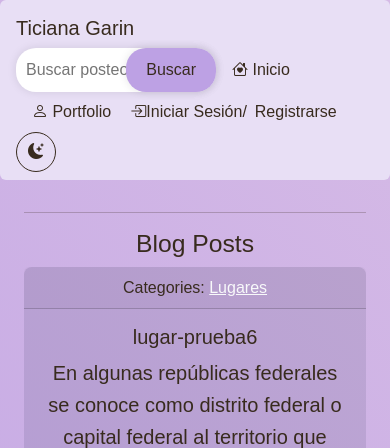
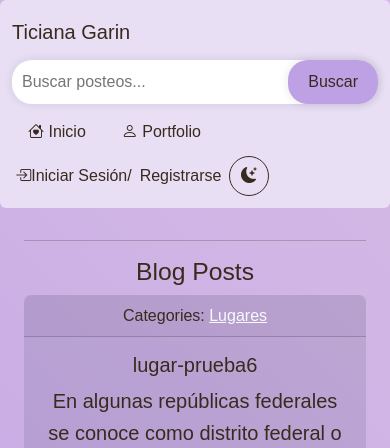
Before and after one commit to tixi333/Website_Django, a Django app: page /blog/ in a window 390 px wide. Shown: the top 448 px of the page. Run offline with Django 5.2, Linux system fonts and the light colour scheme; data comes from the database, SQL or seed files in the repository; some web fonts are replaced.

Commit message:
responsive navbar

```diff
--- a/personalwebsite/blog/static/blog/styles.css
+++ b/personalwebsite/blog/static/blog/styles.css
@@ -164,6 +164,7 @@ section{
 
 .site-footer {
     background-color: var(--gradient1);
+    padding: 5px 20px 0;
 }
 .nav-link:hover {
   color: var(--hover_color) !important;
@@ -448,3 +449,57 @@ body.tema-oscuro {
     --hover_color: #f69ae5;
 
 }
+
+@media (max-width: 767.98px) {
+    .navbar {
+        align-items: flex-start;
+        gap: 0.5rem;
+        padding: 0.75rem !important;
+    }
+
+    .navbar > .navbar-brand {
+        width: 100%;
+        margin: 0;
+    }
+
+    .navbar > .nav {
+        width: 100%;
+        justify-content: flex-start;
+        gap: 0.25rem;
+    }
+
+    .navbar .nav > form {
+        flex: 1 1 100%;
+        margin-bottom: 0.25rem;
+    }
+
+    .navbar .search {
+        display: block;
+        width: 100%;
+    }
+
+    .navbar .search input[type="search"] {
+        width: 100%;
+        padding-right: 6rem;
+    }
+
+    .navbar .nav-item {
+        flex-wrap: wrap;
+    }
+
+    .auth-links {
+        white-space: normal;
+    }
+
+    .auth-links form {
+        display: inline-flex;
+    }
+
+    .site-footer {
+        padding-inline: 0;
+    }
+
+    .site-footer .container-fluid {
+        padding: 24px 20px;
+    }
+}
--- a/personalwebsite/blog/templates/base.html
+++ b/personalwebsite/blog/templates/base.html
@@ -15,7 +15,7 @@
 
 
     <title>My Personal Blog</title>
-    <link rel="stylesheet" href="{% static 'blog/styles.css' %}?v=13">
+    <link rel="stylesheet" href="{% static 'blog/styles.css' %}?v=14">
     {% block page_css %}{% endblock page_css %}
 </head>
 <body class = "animated-gradient {% if request.GET.tema == 'oscuro' %} tema-oscuro{% endif %}">
```
